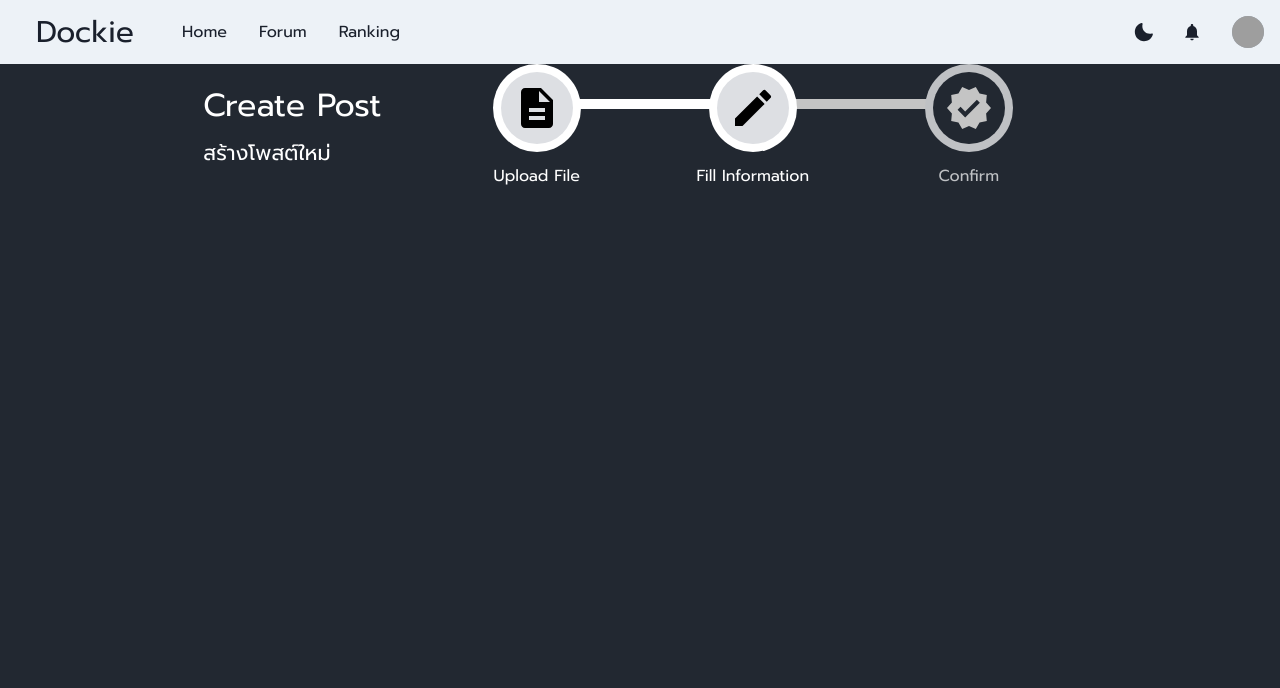
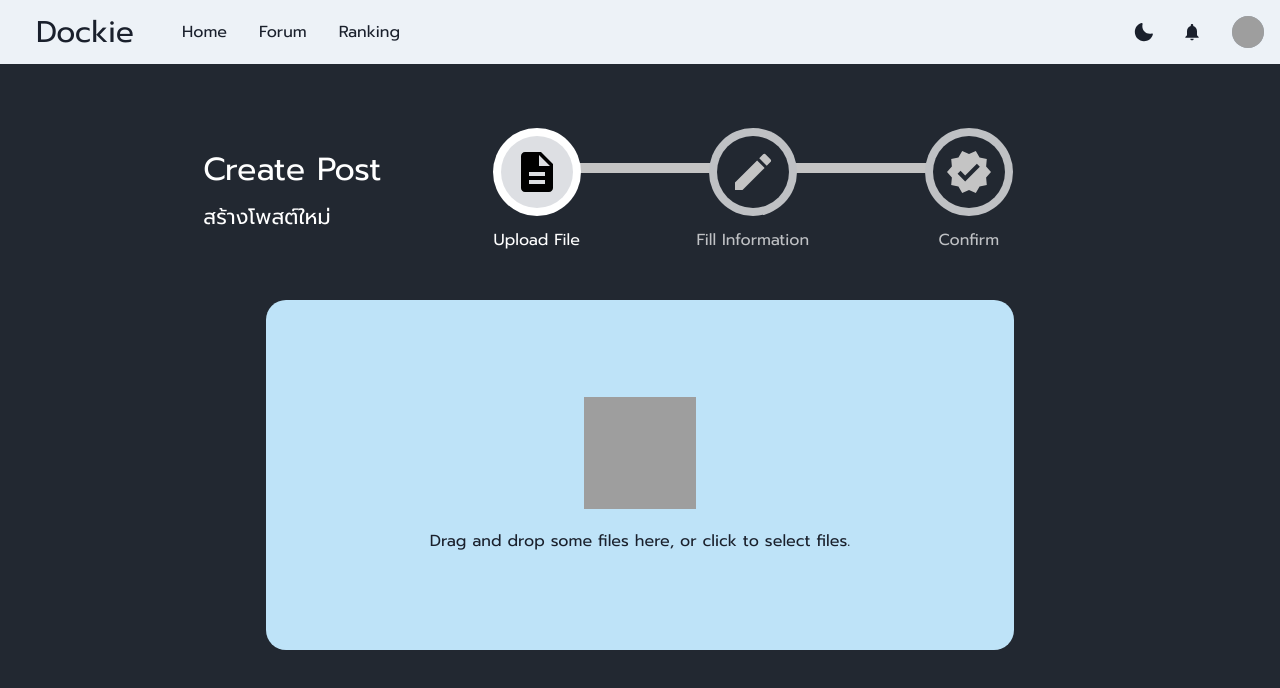
Before and after one commit to Mrsmithz/Project-SW-Dev-and-Env, a Next.js app in the folder frontend/: page /createpost in a window 1280 px wide. Shown: the top 688 px of the page. Built offline with nearby package versions, Linux system fonts and the light colour scheme; grey boxes are pictures that could not be loaded.

Commit message:
[Update] Merge Create Post Page Component

```diff
--- a/frontend/components/createpost/TaskProgress.tsx
+++ b/frontend/components/createpost/TaskProgress.tsx
@@ -6,9 +6,6 @@ type Props = {
   tasks: any[],
   state: number
 }
-
-const fontNormal = { base: '0.9rem', md: '1rem', lg: '1rem' }
-const fontSm = { base: '0.7rem', md: '0.8rem', lg: '0.8rem' }
 
 const TaskProgress = ({ tasks, state }: Props) => {
 
--- a/frontend/components/createpost/UploadFile.tsx
+++ b/frontend/components/createpost/UploadFile.tsx
@@ -1,16 +1,17 @@
 import type { NextPage } from "next";
 import React from "react";
 import { useDropzone } from "react-dropzone";
-import { Box, Text, Center, useColorModeValue, Image } from "@chakra-ui/react";
+import { Box, Text, Center, useColorModeValue, Image, Stack } from "@chakra-ui/react";
 
 type Props = {
-  posts: any[];
 };
 
-const UploadFile = ({}: Props) => {
+const size = { base: '80%', md: '70%', lg: '60%' }
+
+const UploadFile = () => {
   const { acceptedFiles, getRootProps, getInputProps } = useDropzone();
 
-  const files = acceptedFiles.map((file) => (
+  const files = acceptedFiles.map((file: any) => (
     <li key={file.path}>
       {file.path}
     </li>
@@ -18,17 +19,21 @@ const UploadFile = ({}: Props) => {
 
   return (
     <>
+      <Stack>
+
         <Center
           p={10}
           h={350}
-        w={"100%"}
+          w={size}
           borderRadius={20}
           bg={useColorModeValue("blue.100", "gray.500")}
           {...getRootProps({ className: "dropzone" })}
           mt={10}
           borderBlockEndColor="black"
           textAlign={"center"}
+          alignSelf="center"
         >
+
           <input {...getInputProps()} />
           <Box>
             <Center mb={5}>
@@ -41,9 +46,12 @@ const UploadFile = ({}: Props) => {
             <Text>Drag and drop some files here, or click to select files.</Text>
           </Box>
         </Center>
-      <Box mt={10} p={1}>
+
+        <Box mt={10} p={1} w={size} alignSelf="center">
           {files}
         </Box>
+
+      </Stack>
     </>
   );
 };
--- a/frontend/pages/createpost/index.tsx
+++ b/frontend/pages/createpost/index.tsx
@@ -5,11 +5,12 @@ import Head from 'next/head'
 import Image from 'next/image'
 import { SimpleGrid, Box, Grid, GridItem, Flex, Stack, useColorModeValue, Text } from '@chakra-ui/react'
 import TaskProgress from '../../components/createpost/TaskProgress'
+import UploadFile from '../../components/createpost/UploadFile'
 
 import { Icon } from '@chakra-ui/react'
 import { MdDescription, MdEdit, MdVerified } from 'react-icons/md';
 
-import styles from '../../styles/Home.module.scss'
+import styles from '../../styles/CreatePost.module.scss'
 
 const tasks = [
   {
@@ -28,7 +29,21 @@ const tasks = [
 
 const CreatePost: NextPage = () => {
 
-  const [taskState, setTaskState] = useState(2);
+  const [taskState, setTaskState] = useState(1);
+
+  const renderComponent = () => {
+
+    if (taskState == 1) {
+      return ( <UploadFile /> );
+    }
+    else if (taskState == 2) {
+
+    }
+    else if (taskState == 3) {
+
+    }
+
+  }
 
   return (
     <>
@@ -38,7 +53,7 @@ const CreatePost: NextPage = () => {
         <meta name="viewport" content="initial-scale=1.0, width=device-width" />
       </Head>
 
-      <Box className={styles.container} >
+      <Stack className={styles.container} >
 
         {/* Header & Progess Bar */}
         <Flex className={styles.createPostHeaderBox}>
@@ -53,9 +68,9 @@ const CreatePost: NextPage = () => {
         </Flex>
 
         {/* Page */}
-        <Box />
+        { renderComponent() }
 
-      </Box>
+      </Stack>
     </>
   )
 }
--- /dev/null
+++ b/frontend/styles/CreatePost.module.scss
@@ -0,0 +1,42 @@
+@import './_variables.scss';
+
+.container {
+  padding: 8rem 1rem;
+  display:flex;
+  flex-wrap: wrap;
+  justify-content: center;
+  background-color: $bg-black;
+}
+
+.createPostHeaderBox {
+  width: 90%;
+  justify-content: center;
+  align-items: center;
+  flex-direction: column;
+  align-self: center;
+}
+
+.createPostHeaderText {
+  text-align: center;
+}
+
+@media screen and (min-width: 48em) {
+
+  .createPostHeaderBox {
+    justify-content: space-between;
+    flex-direction: row;
+  }
+
+  .createPostHeaderText {
+    text-align: start;
+  }
+
+}
+
+@media screen and (min-width: 62em) {
+
+  .createPostHeaderBox {
+    width: 70%;
+  }
+
+}
--- a/frontend/styles/Home.module.scss
+++ b/frontend/styles/Home.module.scss
@@ -1,6 +1,7 @@
 @import './_variables.scss';
 
 .container {
+  width: "100%";
   padding: 4rem 1rem;
   display:flex;
   flex-wrap: wrap;
@@ -29,15 +30,6 @@
   }
 }
 
-.historyPostBox {
-  background-color: $gray--400;
-  border-radius: 0.5rem;
-  font-weight: 600;
-  padding: 0.4rem 0.2rem;
-  height: 340px;
-  overflow-y: scroll;
-}
-
 .newestPostTagBox {
   min-width: 3rem;
   max-width: 10rem;
@@ -62,35 +54,3 @@
   height: 4rem;
   border-radius: 4rem;
 }
-
-.createPostHeaderBox {
-  width: 90%;
-  justify-content: center;
-  align-items: center;
-  flex-direction: column;
-}
-
-.createPostHeaderText {
-  text-align: center;
-}
-
-@media screen and (min-width: 48em) {
-
-  .createPostHeaderBox {
-    justify-content: space-between;
-    flex-direction: row;
-  }
-
-  .createPostHeaderText {
-    text-align: start;
-  }
-
-}
-
-@media screen and (min-width: 62em) {
-
-  .createPostHeaderBox {
-    width: 70%;
-  }
-
-}
```
Lines whose indentation alone changed are shown as unchanged.
